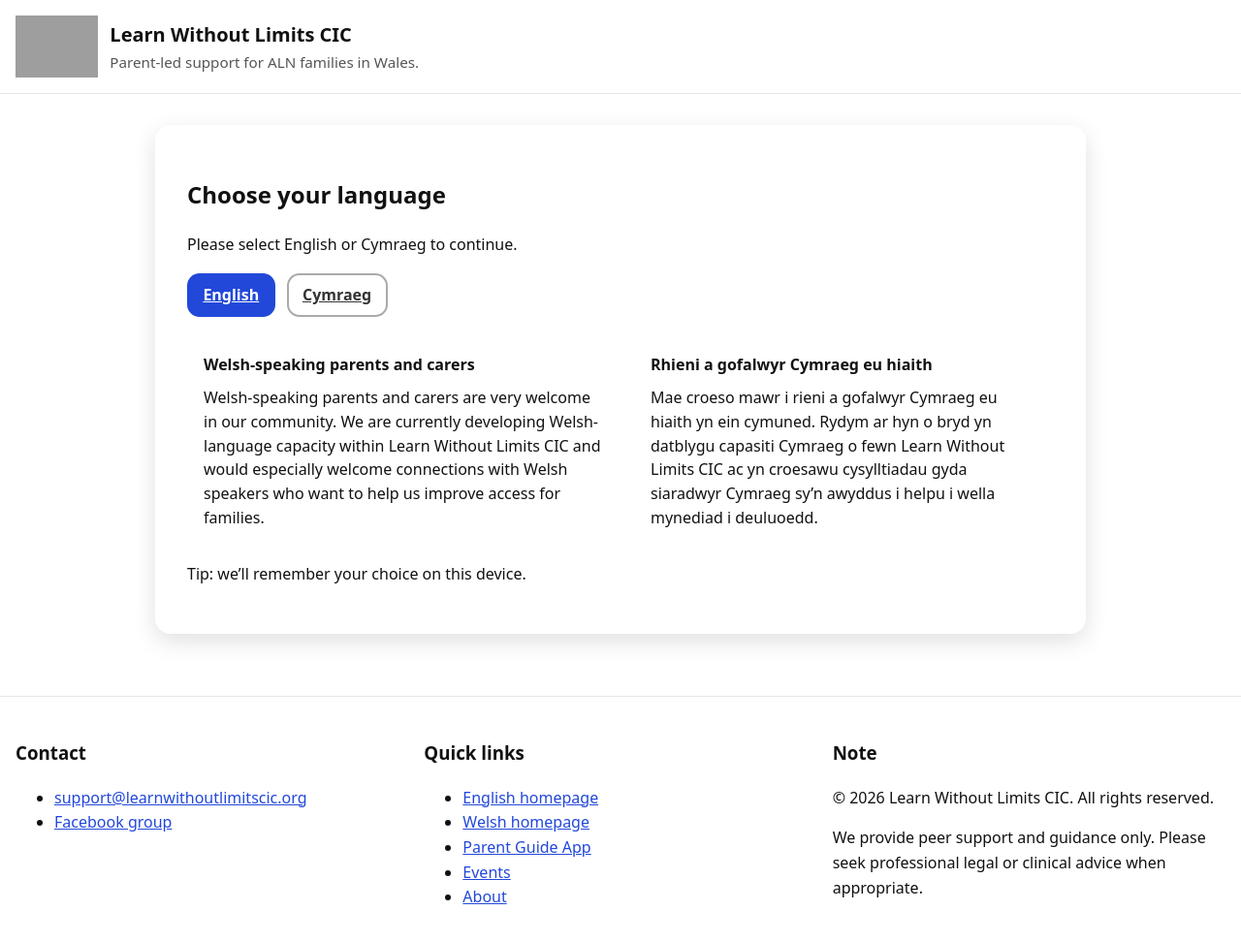
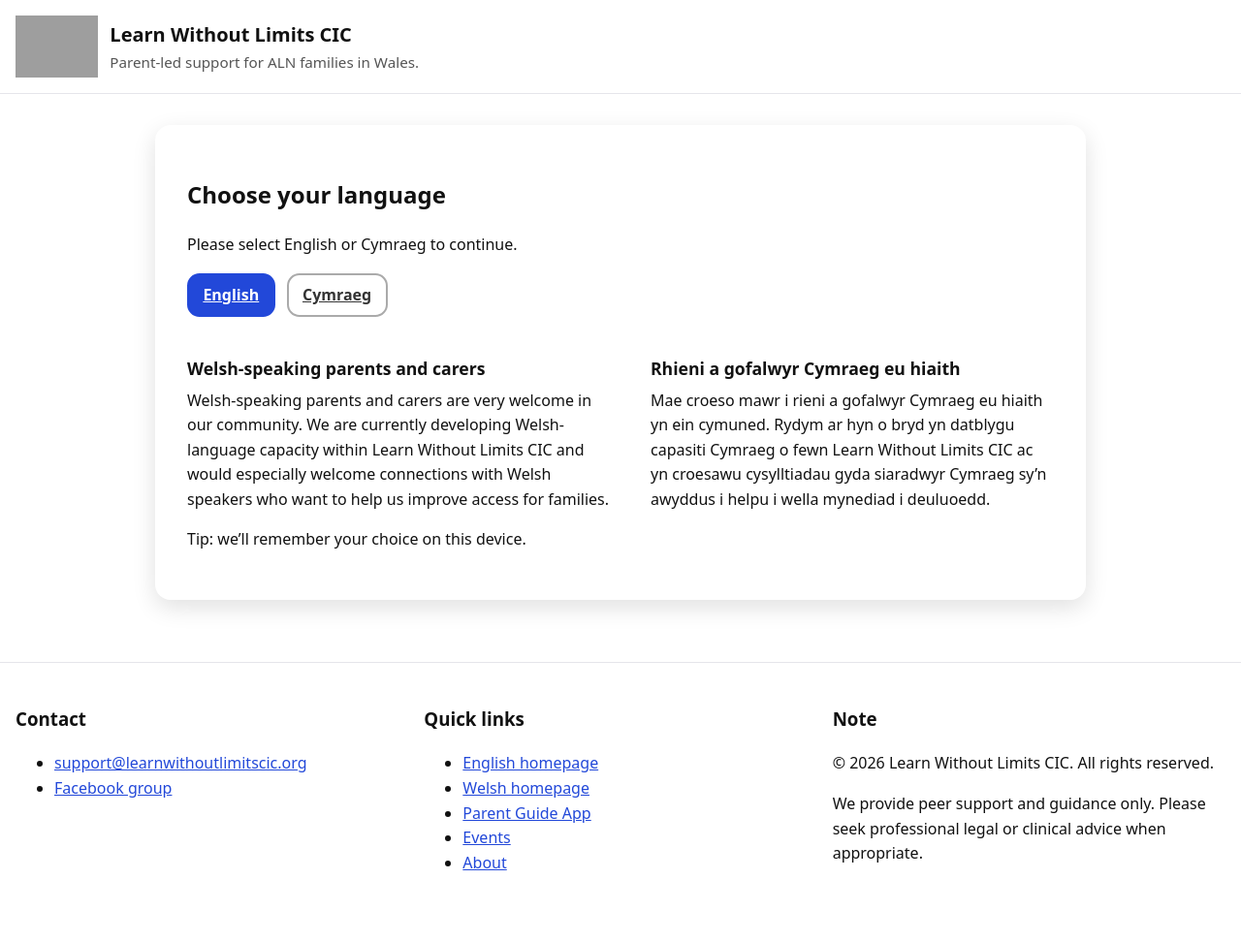
Before and after one commit to StephShobiye/learnwithoutlimitscic.github.io, a Jekyll site: the page index.html, which Jekyll copies as it is, in a window 1280 px wide and 979 px high. Shown: the top 972 px of the window at 97% size. Built offline with Jekyll 4.4.1, drawn with Linux system fonts in a browser that asks for light colours; grey boxes are pictures that could not be loaded.

Commit message:
Add bilingual Welsh-language welcome panel to language selector page
index.html

```diff
--- a/index.html
+++ b/index.html
@@ -47,56 +43,57 @@
       body.page-lang {
         overflow-x: hidden;
       }
+
       .lang-wrap {
         max-width: 64rem;
         margin: 0 auto;
         padding: clamp(1rem, 3vw, 2rem);
       }
+
       .lang-card {
-        background: rgba(255, 255, 255, 0.02);
-        border: 1px solid rgba(255, 255, 255, 0.08);
+        background: rgba(255,255,255,0.02);
+        border: 1px solid rgba(255,255,255,0.08);
         border-radius: 1rem;
-        padding: clamp(1rem, 3vw, 2rem);
-        box-shadow: 0 8px 24px rgba(0, 0, 0, 0.12);
+        padding: clamp(1rem,3vw,2rem);
+        box-shadow: 0 8px 24px rgba(0,0,0,0.12);
       }
+
       .lang-actions {
         display: flex;
         flex-wrap: wrap;
-        gap: 0.75rem;
+        gap: .75rem;
         margin-top: 1rem;
       }
 
-      /* NEW: bilingual welcome panel under the buttons */
+      /* Welcome grid */
+
       .lang-welcome {
-        margin-top: 1.25rem;
-        padding: 1rem;
-        border-radius: 0.875rem;
-        border: 1px solid rgba(255, 255, 255, 0.08);
-        background: rgba(255, 255, 255, 0.02);
+        margin-top: 1.5rem;
         display: grid;
-        gap: 1rem;
+        gap: 1.25rem;
       }
-      .lang-welcome-title {
-        font-size: 1rem;
-        margin: 0 0 0.5rem 0;
+
+      .lang-welcome-col h2 {
+        font-size: 1.1rem;
+        margin-bottom: .4rem;
       }
-      .lang-welcome p {
+
+      .lang-welcome-col p {
         margin: 0;
-        line-height: 1.55;
+        line-height: 1.6;
       }
+
       @media (min-width: 48rem) {
+
         .lang-welcome {
           grid-template-columns: 1fr 1fr;
-          gap: 1.25rem;
         }
-        .lang-welcome-col {
-          padding-right: 0.5rem;
+
+        .lang-welcome-col + .lang-welcome-col {
+          border-left: 1px solid rgba(255,255,255,0.08);
+          padding-left: 1.25rem;
         }
-        .lang-welcome-col + .lang-welcome-col {
-          border-left: 1px solid rgba(255, 255, 255, 0.08);
-          padding-left: 1.25rem;
-          padding-right: 0;
-        }
+
       }
 
       a:focus-visible,
@@ -104,24 +101,27 @@
         outline: 3px solid currentColor;
         outline-offset: 3px;
       }
+
     </style>
 
     <!-- Privacy-friendly analytics -->
     <script async src="https://plausible.io/js/pa-gaby38fWeDduCw6Ude0EX.js"></script>
     <script>
-      window.plausible =
-        window.plausible ||
-        function () {
-          (window.plausible.q = window.plausible.q || []).push(arguments);
-        };
+      window.plausible = window.plausible || function () {
+        (window.plausible.q = window.plausible.q || []).push(arguments)
+      }
     </script>
+
   </head>
 
   <body class="page-lang">
+
     <a class="skip-link" href="#main">Skip to content</a>
 
     <header class="site-header" role="banner">
+
       <div class="brand">
+
         <img
           src="/assets/img/LearnWithoutLimits_Badge.png"
           alt="Learn Without Limits CIC badge logo with Welsh dragon"
@@ -130,52 +130,95 @@
           loading="eager"
           decoding="async"
         />
+
         <div class="brand-text">
           <span class="brand-title">Learn Without Limits CIC</span>
           <span class="brand-tag">Parent-led support for ALN families in Wales.</span>
         </div>
+
       </div>
+
     </header>
 
+
     <main id="main" tabindex="-1" class="lang-wrap">
+
       <section class="lang-card" aria-labelledby="lang-title">
+
         <h1 id="lang-title">Choose your language</h1>
+
         <p class="lead">
           Please select English or Cymraeg to continue.
         </p>
 
         <div class="lang-actions" aria-label="Language options">
-          <a class="btn primary" href="/index.en.html" lang="en" hreflang="en" data-lang="en">English</a>
-          <a class="btn ghost" href="/index.cy.html" lang="cy" hreflang="cy" data-lang="cy">Cymraeg</a>
+
+          <a class="btn primary"
+             href="/index.en.html"
+             lang="en"
+             hreflang="en"
+             data-lang="en">
+             English
+          </a>
+
+          <a class="btn ghost"
+             href="/index.cy.html"
+             lang="cy"
+             hreflang="cy"
+             data-lang="cy">
+             Cymraeg
+          </a>
+
         </div>
 
-        <!-- NEW: bilingual welcome note under the buttons -->
+
+        <!-- Welsh welcome panel -->
+
         <div class="lang-welcome" aria-label="Welsh language welcome">
+
           <div class="lang-welcome-col" lang="en">
-            <h2 class="lang-welcome-title">Welsh-speaking parents and carers</h2>
+
+            <h2>Welsh-speaking parents and carers</h2>
+
             <p>
               Welsh-speaking parents and carers are very welcome in our community.
-              We are currently developing Welsh-language capacity within Learn Without Limits CIC and would especially welcome connections with Welsh speakers who want to help us improve access for families.
+              We are currently developing Welsh-language capacity within Learn Without Limits CIC
+              and would especially welcome connections with Welsh speakers who want to help us
+              improve access for families.
             </p>
+
           </div>
 
+
           <div class="lang-welcome-col" lang="cy">
-            <h2 class="lang-welcome-title">Rhieni a gofalwyr Cymraeg eu hiaith</h2>
+
+            <h2>Rhieni a gofalwyr Cymraeg eu hiaith</h2>
+
             <p>
               Mae croeso mawr i rieni a gofalwyr Cymraeg eu hiaith yn ein cymuned.
-              Rydym ar hyn o bryd yn datblygu capasiti Cymraeg o fewn Learn Without Limits CIC ac yn croesawu cysylltiadau gyda siaradwyr Cymraeg sy’n awyddus i helpu i wella mynediad i deuluoedd.
+              Rydym ar hyn o bryd yn datblygu capasiti Cymraeg o fewn Learn Without Limits CIC
+              ac yn croesawu cysylltiadau gyda siaradwyr Cymraeg sy’n awyddus i helpu i wella
+              mynediad i deuluoedd.
             </p>
+
           </div>
+
         </div>
 
-        <p class="note small" style="margin-top: 1rem;">
+
+        <p class="note small" style="margin-top:1rem;">
           Tip: we’ll remember your choice on this device.
         </p>
+
       </section>
+
     </main>
 
+
     <footer class="site-footer" role="contentinfo">
+
       <div class="footer-grid">
+
         <div>
           <h3>Contact</h3>
           <ul>
@@ -185,12 +228,10 @@
               </a>
             </li>
             <li>
-              <a
-                href="https://www.facebook.com/groups/learnwithoutlimitscic"
-                target="_blank"
-                rel="noopener"
-              >
-                Facebook group
+              <a href="https://www.facebook.com/groups/learnwithoutlimitscic"
+                 target="_blank"
+                 rel="noopener">
+                 Facebook group
               </a>
             </li>
           </ul>
```
Also changed, not shown: other parts of index.html (+20 -25 lines).
